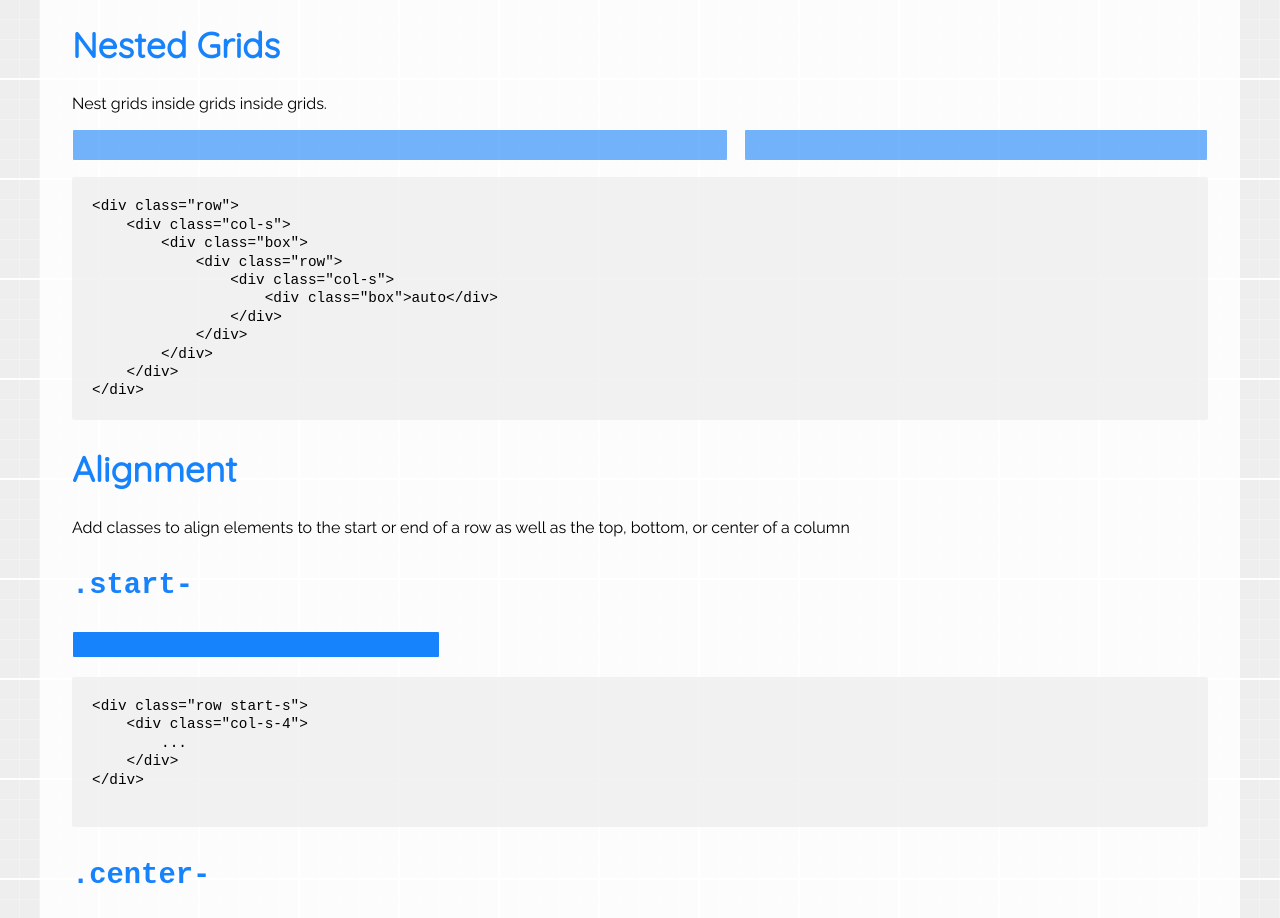
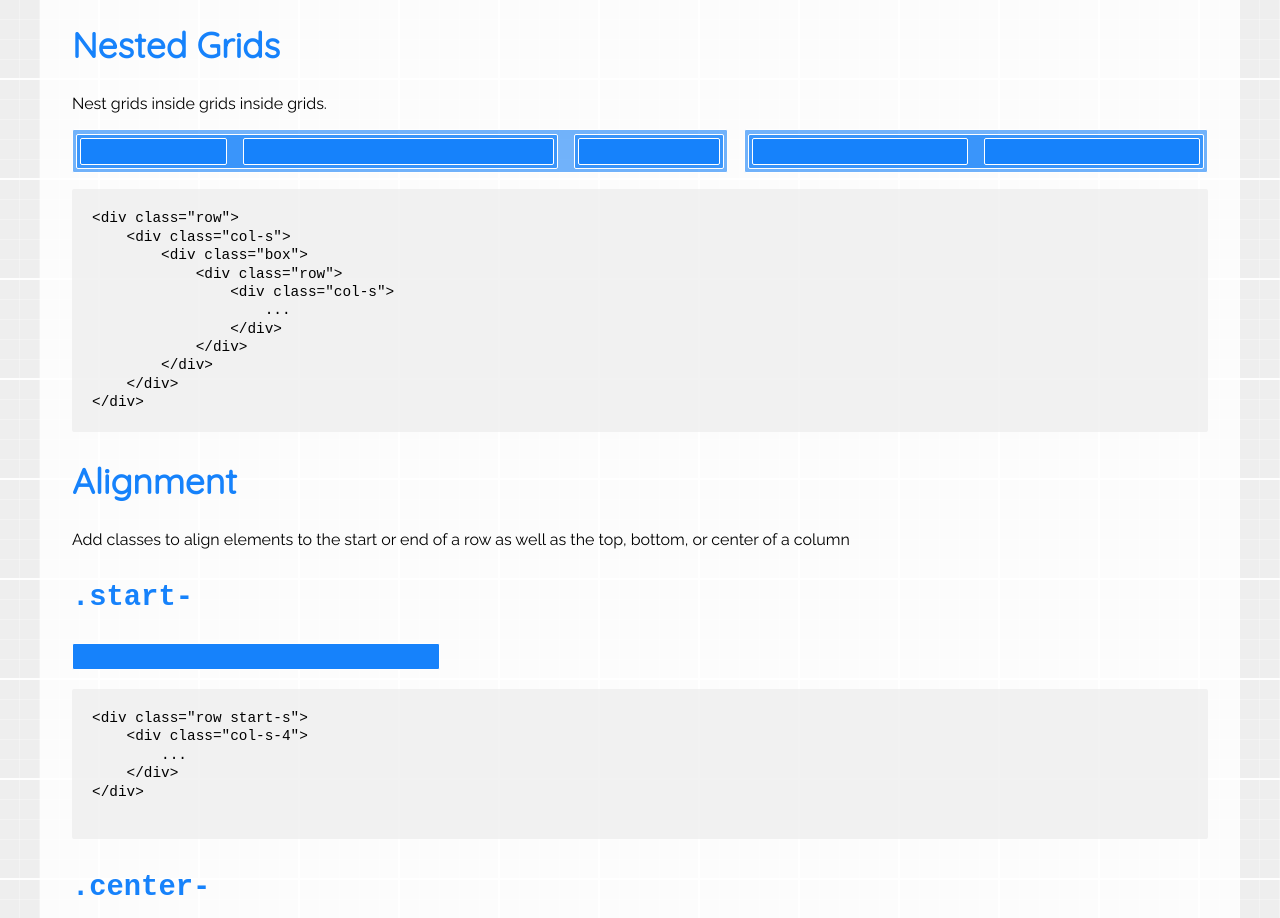
Before and after one commit to benoitzohar/ProntoCSS, a website: page index.html in a window 1280 px wide. Shown: the part 2320-3238 px from the top of the page. Drawn offline with Linux system fonts and the light colour scheme.

Commit message:
fixes nested demo for grid

```diff
--- a/index.html
+++ b/index.html
@@ -227,25 +227,25 @@
                 <p>Nest grids inside grids inside grids.</p>
                 <div class="row">
                     <div class="col-s-7">
-                        <div class="box box-container">
+                        <div class="box">
                             <div class="row">
                                 <div class="col-s-9">
-                                    <div class="box-first box-container">
+                                    <div class="box">
                                         <div class="row">
                                             <div class="col-s-4">
-                                                <div class="box-nested"></div>
+                                                <div class="plain"></div>
                                             </div>
                                             <div class="col-s-8">
-                                                <div class="box-nested"></div>
+                                                <div class="plain"></div>
                                             </div>
                                         </div>
                                     </div>
                                 </div>
                                 <div class="col-s-3">
-                                    <div class="box-first box-container">
+                                    <div class="box">
                                         <div class="row">
                                             <div class="col-s">
-                                                <div class="box-nested"></div>
+                                                <div class="plain"></div>
                                             </div>
                                         </div>
                                     </div>
@@ -254,16 +254,16 @@
                         </div>
                     </div>
                     <div class="col-s-5">
-                        <div class="box box-container">
+                        <div class="box">
                             <div class="row">
                                 <div class="col-s-12">
-                                    <div class="box-first box-container">
+                                    <div class="box">
                                         <div class="row">
                                             <div class="col-s-6">
-                                                <div class="box-nested"></div>
+                                                <div class="plain"></div>
                                             </div>
                                             <div class="col-s-6">
-                                                <div class="box-nested"></div>
+                                                <div class="plain"></div>
                                             </div>
                                         </div>
                                     </div>
@@ -277,7 +277,7 @@
         &lt;div class="box"&gt;
             &lt;div class="row"&gt;
                 &lt;div class="col-s"&gt;
-                    &lt;div class="box"&gt;auto&lt;/div&gt;
+                    ...
                 &lt;/div&gt;
             &lt;/div&gt;
         &lt;/div&gt;
```
Also changed, not shown: 1 other file.
